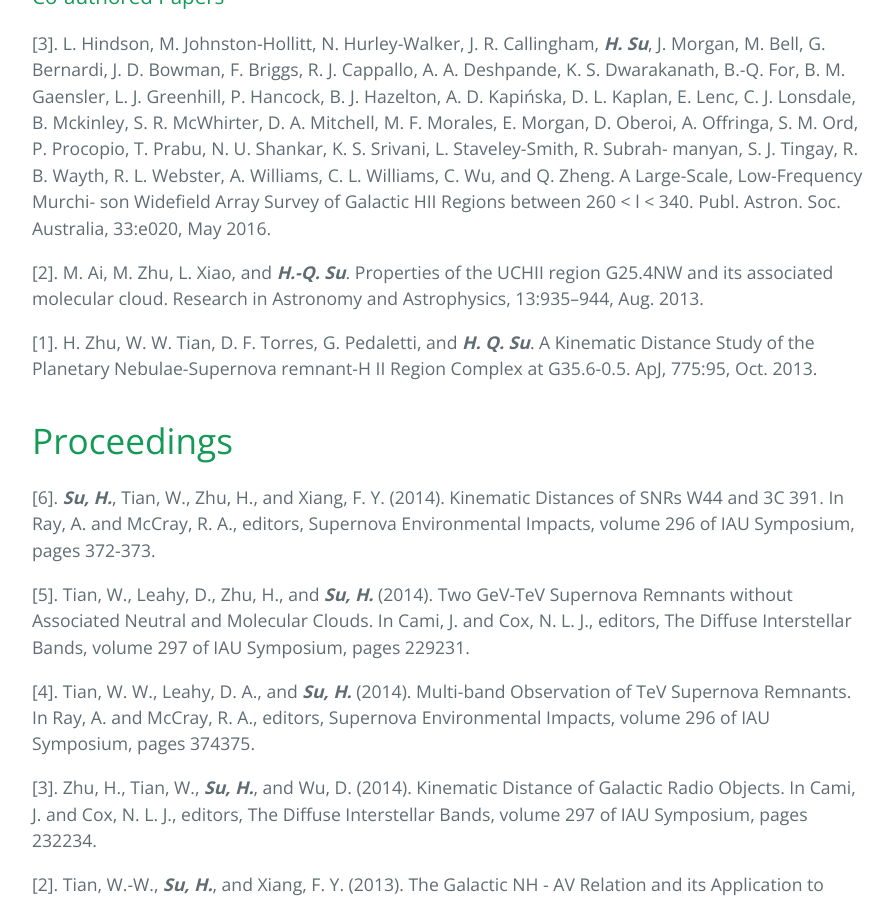
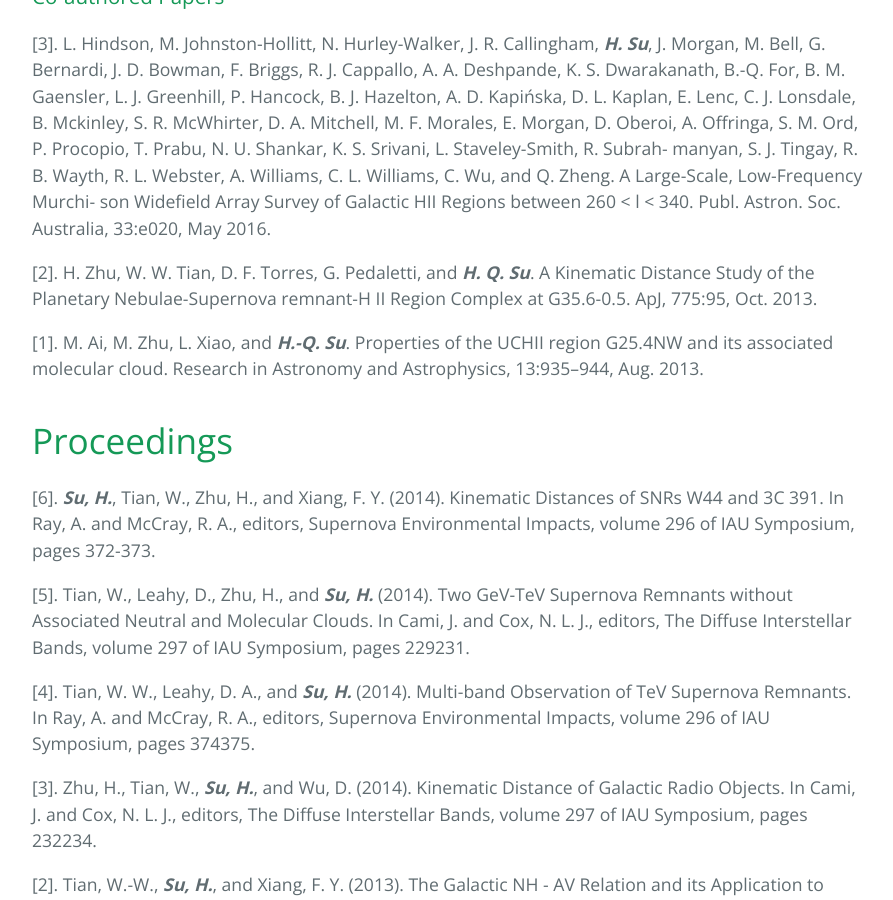
Before and after one commit to HongquanSu/hongquansu.github.io, a Jekyll site: the page built from pub.md, in a window 1280 px wide and 900 px high, scrolled down 1100 px. Shown: the whole window, without its empty margins (192-1085 px from the left). Built offline with Jekyll 4.4.1, drawn with Linux system fonts in a browser that asks for light colours.

Commit message:
change order

```diff
--- a/pub.md
+++ b/pub.md
@@ -18,9 +18,9 @@ tagline:
 
 [3]. L. Hindson, M. Johnston-Hollitt, N. Hurley-Walker, J. R. Callingham, ***H. Su***, J. Morgan, M. Bell, G. Bernardi, J. D. Bowman, F. Briggs, R. J. Cappallo, A. A. Deshpande, K. S. Dwarakanath, B.-Q. For, B. M. Gaensler, L. J. Greenhill, P. Hancock, B. J. Hazelton, A. D. Kapińska, D. L. Kaplan, E. Lenc, C. J. Lonsdale, B. Mckinley, S. R. McWhirter, D. A. Mitchell, M. F. Morales, E. Morgan, D. Oberoi, A. Offringa, S. M. Ord, P. Procopio, T. Prabu, N. U. Shankar, K. S. Srivani, L. Staveley-Smith, R. Subrah- manyan, S. J. Tingay, R. B. Wayth, R. L. Webster, A. Williams, C. L. Williams, C. Wu, and Q. Zheng. A Large-Scale, Low-Frequency Murchi- son Widefield Array Survey of Galactic HII Regions between 260 < l < 340. Publ. Astron. Soc. Australia, 33:e020, May 2016.
 
-[2]. M. Ai, M. Zhu, L. Xiao, and ***H.-Q. Su***. Properties of the UCHII region G25.4NW and its associated molecular cloud. Research in Astronomy and Astrophysics, 13:935–944, Aug. 2013.
+[2]. H. Zhu, W. W. Tian, D. F. Torres, G. Pedaletti, and ***H. Q. Su***. A Kinematic Distance Study of the Planetary Nebulae-Supernova remnant-H II Region Complex at G35.6-0.5. ApJ, 775:95, Oct. 2013.
 
-[1]. H. Zhu, W. W. Tian, D. F. Torres, G. Pedaletti, and ***H. Q. Su***. A Kinematic Distance Study of the Planetary Nebulae-Supernova remnant-H II Region Complex at G35.6-0.5. ApJ, 775:95, Oct. 2013.
+[1]. M. Ai, M. Zhu, L. Xiao, and ***H.-Q. Su***. Properties of the UCHII region G25.4NW and its associated molecular cloud. Research in Astronomy and Astrophysics, 13:935–944, Aug. 2013.
 
 # Proceedings
 
```
